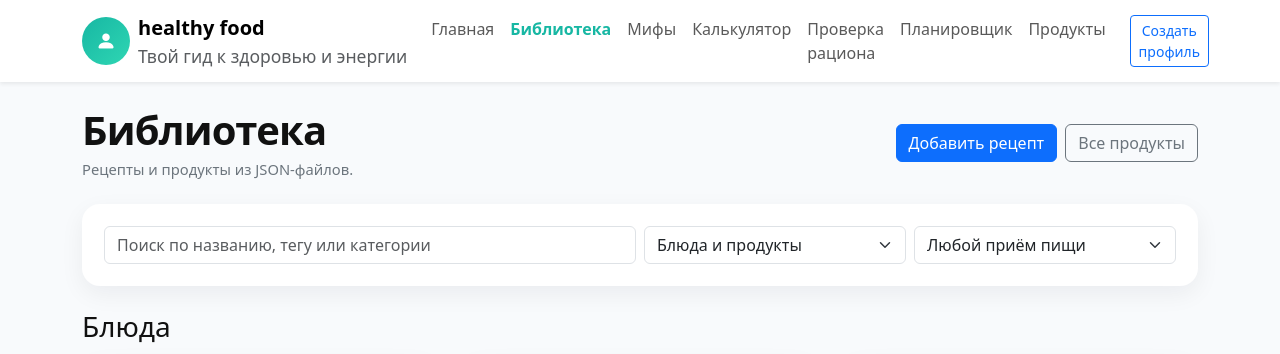
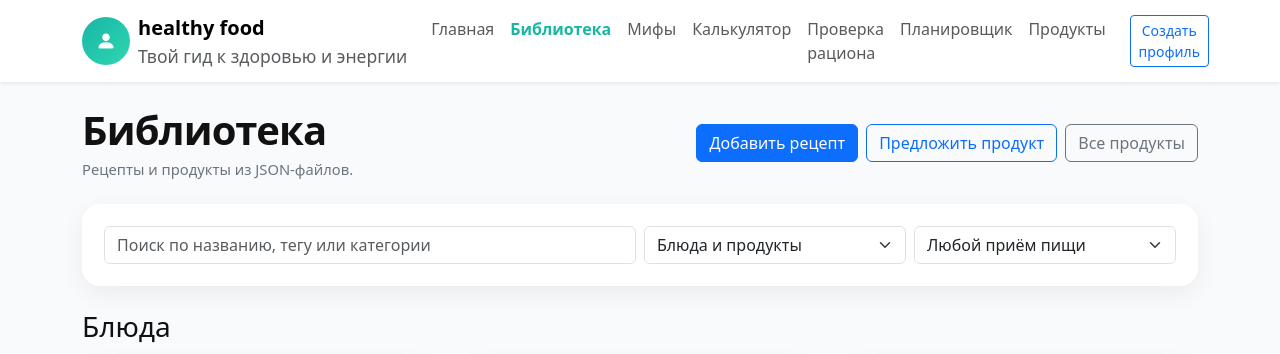
Before and after one commit to DaFi3134/foods, a plain HTML site: page docs/library.html in a window 1280 px wide. Shown: the top 354 px of the page. Drawn offline with nearby package versions, Linux system fonts and the light colour scheme.

Commit message:
Update library.html

```diff
--- a/docs/library.html
+++ b/docs/library.html
@@ -16,7 +16,7 @@
 
 <div class="d-flex flex-wrap justify-content-between align-items-center gap-2 mb-4">
   <div><h1 class="page-title mb-1">Библиотека</h1><p class="small-muted mb-0">Рецепты и продукты из JSON-файлов.</p></div>
-  <div class="d-flex gap-2"><a class="btn btn-primary" href="submit_recipe.html">Добавить рецепт</a><a class="btn btn-outline-secondary" href="products.html">Все продукты</a></div>
+  <div class="d-flex flex-wrap gap-2"><a class="btn btn-primary" href="submit_recipe.html">Добавить рецепт</a><a class="btn btn-outline-primary" href="submit_product.html">Предложить продукт</a><a class="btn btn-outline-secondary" href="products.html">Все продукты</a></div>
 </div>
 <div class="form-section mb-4">
   <div class="row g-2">
```
